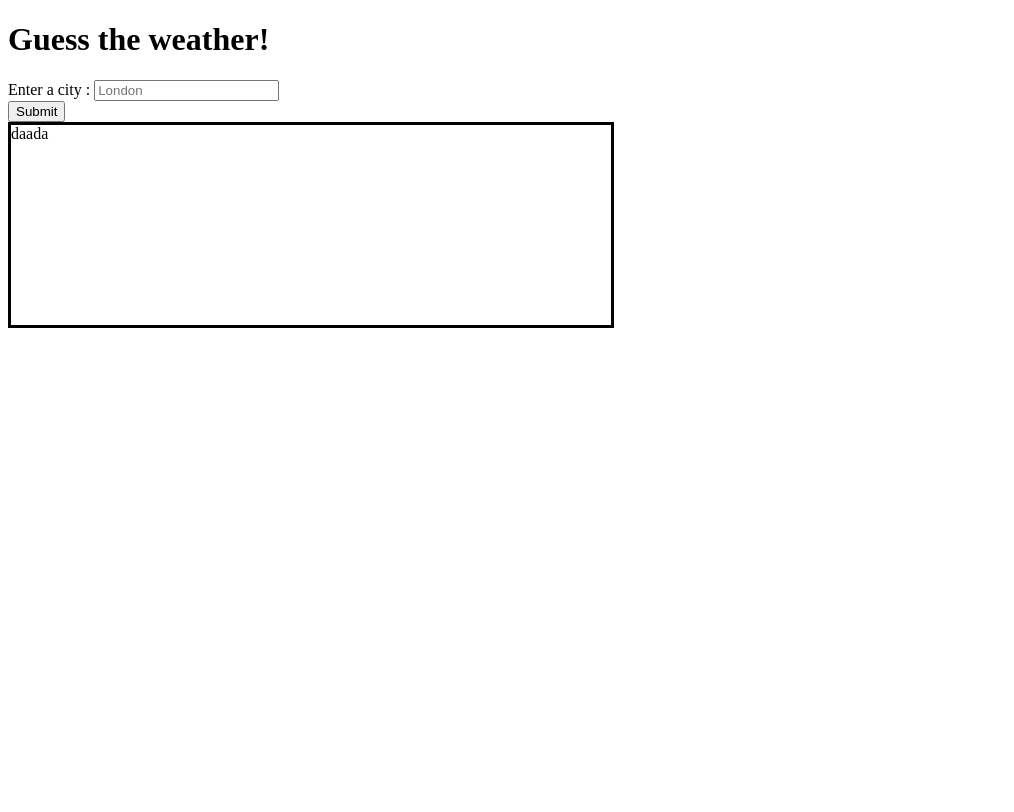
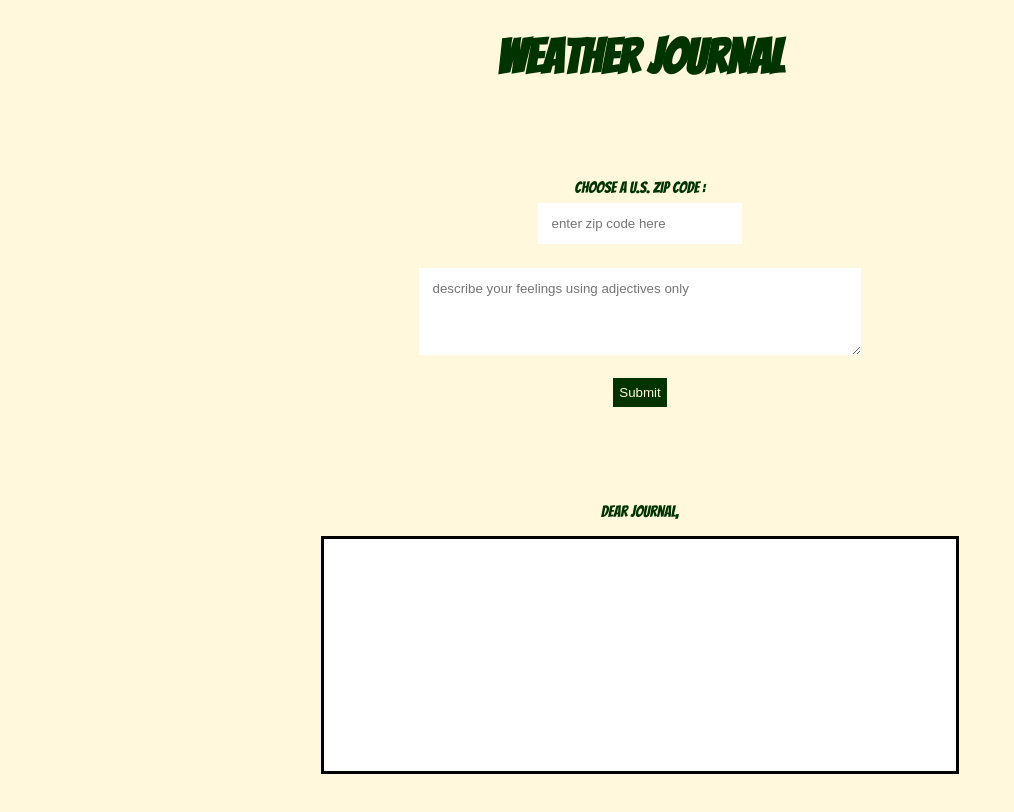
Before and after one commit to shannu0394/Travel_app, a website: page public/index.html in a window 1280 px wide. Shown: the whole page, without its empty margins (0-1014 px from the left). Drawn offline with Linux system fonts and the light colour scheme.

Commit message:
css in place, and html corresponding to requirements

```diff
--- a/public/app.js
+++ b/public/app.js
@@ -2,7 +2,7 @@
 const key = '&units=metric&APPID=7888326b26769e661345dc10ca117453';
 
 /* API URL */
-const baseUrl = '//api.openweathermap.org/data/2.5/weather?q=';
+const baseUrl = '//api.openweathermap.org/data/2.5/weather?zip=';
 
 // Async GET
 const getData = async (url, city, key) => {
@@ -23,7 +23,6 @@ const postData = async (url = "", dataToPost = {}) => {
     });
     try {
         const postedData = await res.json();
-        console.log(postedData);
         return postedData;
     }
     catch (error) {
@@ -31,33 +30,41 @@ const postData = async (url = "", dataToPost = {}) => {
     }
 };
 
+// Find the date
+let date = new Date();
+let today = date.getDate()+'.'+ date.getMonth()+'.'+ date.getFullYear();
+let options = { weekday: 'long', year: 'numeric', month: 'long', day: 'numeric' };
+let newDate = new Intl.DateTimeFormat('en-UK', options).format(date);
 
 // Update User Interface
-//const date = document.getElementById('date');
 const tempDiv = document.getElementById('temp');
-const button = document.getElementById('submit');
+const button = document.getElementById('generate');
 
 const updateUI = postedData => {
     const city = postedData.city;
     const temp = postedData.temp;
-    tempDiv.innerHTML = `Today ${city} is ${temp}°C.`;
+    const feelings = postedData.feelings;
+    tempDiv.innerHTML = `On ${newDate} in ${city} the temperature is ${temp}°C, and I feel ${feelings}!`;
 };
 
 // Gather data
 const postGet = () => {
     let city = document.getElementById('city').value;
+    const feelings = document.getElementById('feelings').value;
     getData(baseUrl, city, key)
     .then(data => {
-        console.log(data.main.temp);
-        console.log(data.name);
-        postData('/add', {
-            city: city,
-            temp: data.main.temp
-            }
-        ).then(postback => {
-            console.log("postback", postback);
-            updateUI(postback)})
-    })
+        if(!data.main){
+            tempDiv.innerHTML = 'Please enter a valid zip code.'
+        }else{
+            postData('/add', {
+                city: data.name,
+                temp: data.main.temp,
+                feelings: feelings
+                }
+            ).then(postback => {
+                updateUI(postback)});
+        }
+    });
 };
 
 /**
--- a/public/index.html
+++ b/public/index.html
@@ -7,20 +7,26 @@
     <meta http-equiv="X-UA-Compatible" content="ie=edge">
     <title>Weather Journal</title>
     <link rel="stylesheet" type="text/css" href="style.css">
+    <link href="https://fonts.googleapis.com/css?family=Bangers&display=swap" rel="stylesheet">
 </head>
 
 <body>
-    <h1>Guess the weather!</h1>
-
-        <label for="city">Enter a city : </label><input type="text" id="city" placeholder="London" required><br />
-        <!-- <label for="guess" required>Enter your guess here : </label><input type="text" id="guess" placeholder="7.4°C" required><br /> -->
-        <input type="submit" value="Submit" id="submit">
-
-    <div class="result-container">
-        <div id="cityName">daada</div>
-        <div id="date"></div>
-        <div id="temp"></div>
+    <h1>Weather Journal</h1>
+    <div class="form">
+        <label for="city">Choose a U.S. zip code : </label><input type="text" id="city" placeholder="enter zip code here"
+            required class="no-box"><br />
+        <textarea rows="4" cols="50" id="feelings" placeholder="describe your feelings using adjectives only" class="no-box"></textarea><br />
+        <input type="submit" value="Submit" id="generate" class="button">
+        <div class="result-container">
+            <p>Dear journal,</p>
+            <div id="entryholder">
+                <div id="date"></div>
+                <div id="temp"></div>
+                <div id="content"></div>
+            </div>
+        </div>
     </div>
 </body>
 <script src="app.js"></script>
+
 </html>
--- a/public/style.css
+++ b/public/style.css
@@ -1,5 +1,57 @@
+html, body {
+    height: 100%;
+    margin: 0;
+    background-color: cornsilk;
+    color: #003300;
+    font-family: 'Bangers', cursive;
+}
+
+h1{
+    text-align: center;
+    margin-bottom: 2em;
+    font-size: 3em;
+}
+
+.form {
+    display: flex;
+    flex-direction: column;
+    align-items: center;
+}
+
 .result-container {
+    margin-top: 5em;
+}
+
+#entryholder {
     border: solid;
+    background-color: white;
     height: 200px;
     width: 600px;
+    padding: 1em;
+    font-family: "Goudy Bookletter 1911", sans-serif;
+    color: black;
 }
+
+p {
+    text-align: center;
+}
+
+.button{
+    border: none;
+    margin-top: .5em;
+    padding: .5em;
+    background-color: #003300;
+    color: cornsilk;
+}
+
+.button:hover{
+    background-color: #66ff66;
+    color: #003300;
+}
+
+.no-box{
+    border: none;
+    margin-top: .5em;
+    padding: 1em;
+    font-family: "Goudy Bookletter 1911", sans-serif;
+}
--- a/server.js
+++ b/server.js
@@ -24,7 +24,7 @@ const projectData = {};
 app.post('/add', add);
 function add(req, res) {
     projectData['city'] = req.body.city,
-    projectData['temp'] = req.body.temp
+    projectData['temp'] = req.body.temp,
+    projectData['feelings'] = req.body.feelings
     res.send(projectData);
-    console.log(projectData)
 };
```
